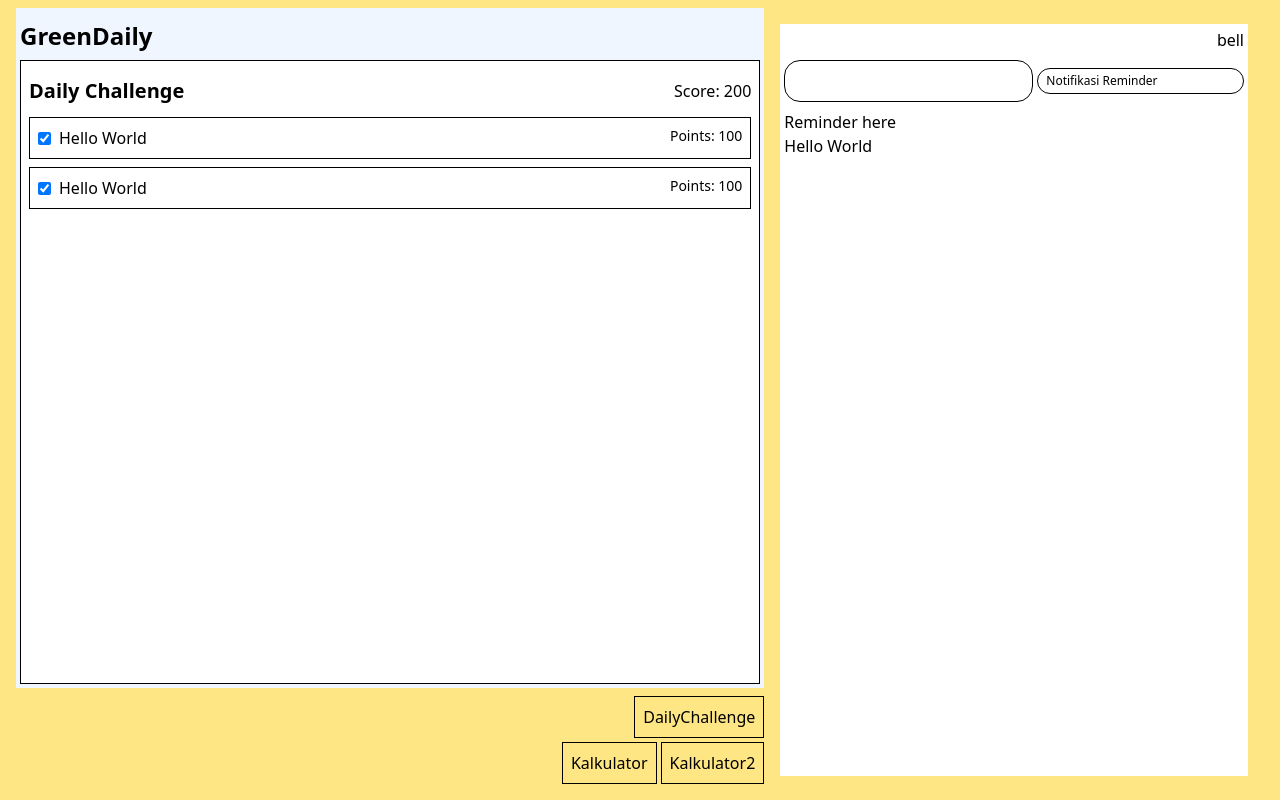
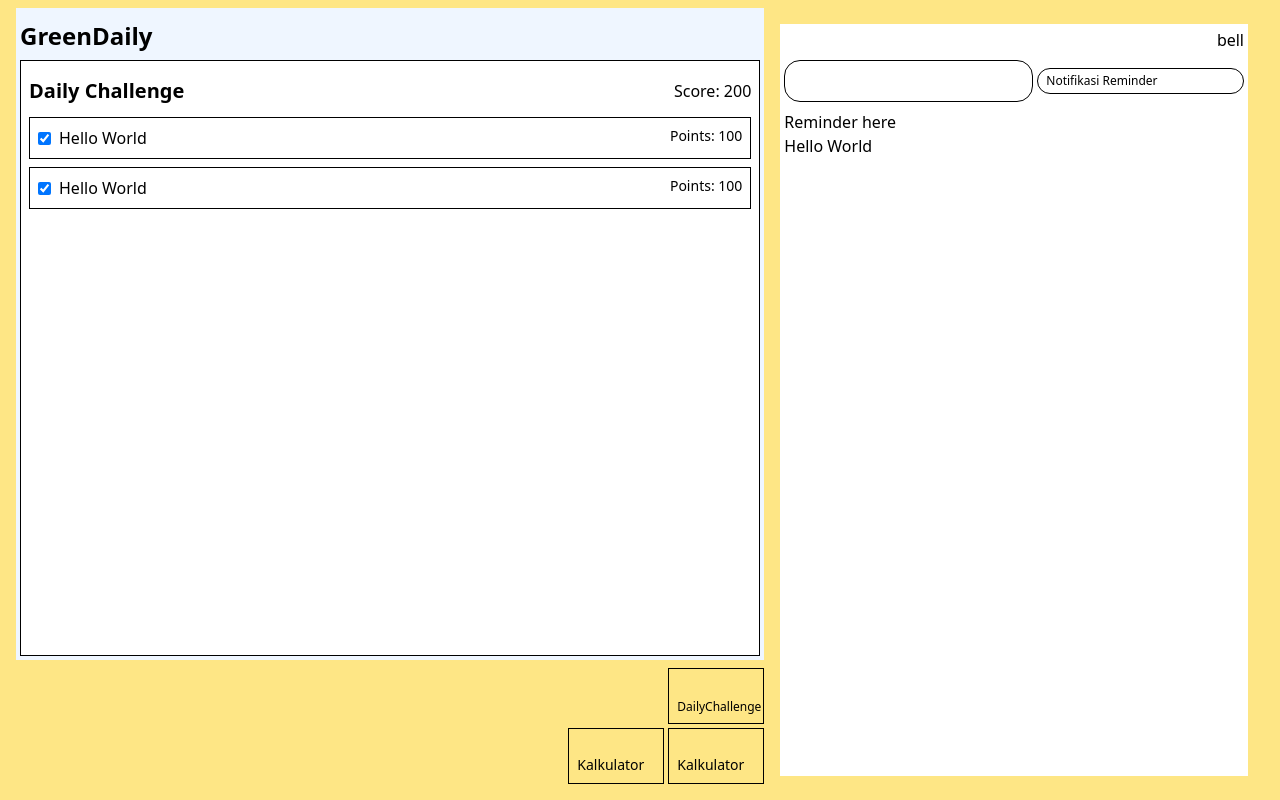
Before and after one commit to sihotang-yonathan1/GreenDaily, a React (Vite) app: page / in a window 1280 px wide. Built offline with nearby package versions, Linux system fonts and the light colour scheme.

Commit message:
fix: Set fixed size for tab button

```diff
--- a/src/app/index.tsx
+++ b/src/app/index.tsx
@@ -30,18 +30,24 @@ export function DashboardLayout(){
         {/* Menu Selector */}
         <div className="flex flex-col gap-y-1 my-2">
           <div className="flex col-start-1 col-end-3 justify-end">
-            <NavLink to="/" className="border p-2">DailyChallenge</NavLink>
+            <NavLink to="/" className="flex flex-col border p-2 w-24 h-14 text-wrap justify-end overflow-hidden">
+              <span className="flex w-full text-xs">DailyChallenge</span>
+            </NavLink>
           </div>
 
           <div className="flex justify-end gap-x-1">
             <div className="flex">
               {/* FIXME: not implemented yet */}
-              <NavLink to="calculator" className="border p-2">Kalkulator</NavLink>
+              <NavLink to="calculator" className="flex flex-col border p-2 w-24 h-14 text-wrap justify-end overflow-hidden">
+                <span className="text-sm">Kalkulator</span>
+              </NavLink>
             </div>
 
             <div className="flex">
               {/* FIXME: not implemented yet */}
-              <NavLink to="/" className="border p-2">Kalkulator2</NavLink>
+              <NavLink to="/" className="flex flex-col border p-2 w-24 h-14 text-wrap justify-end">
+                <span className="text-sm">Kalkulator</span>
+              </NavLink>
             </div>
           </div>
 
```
